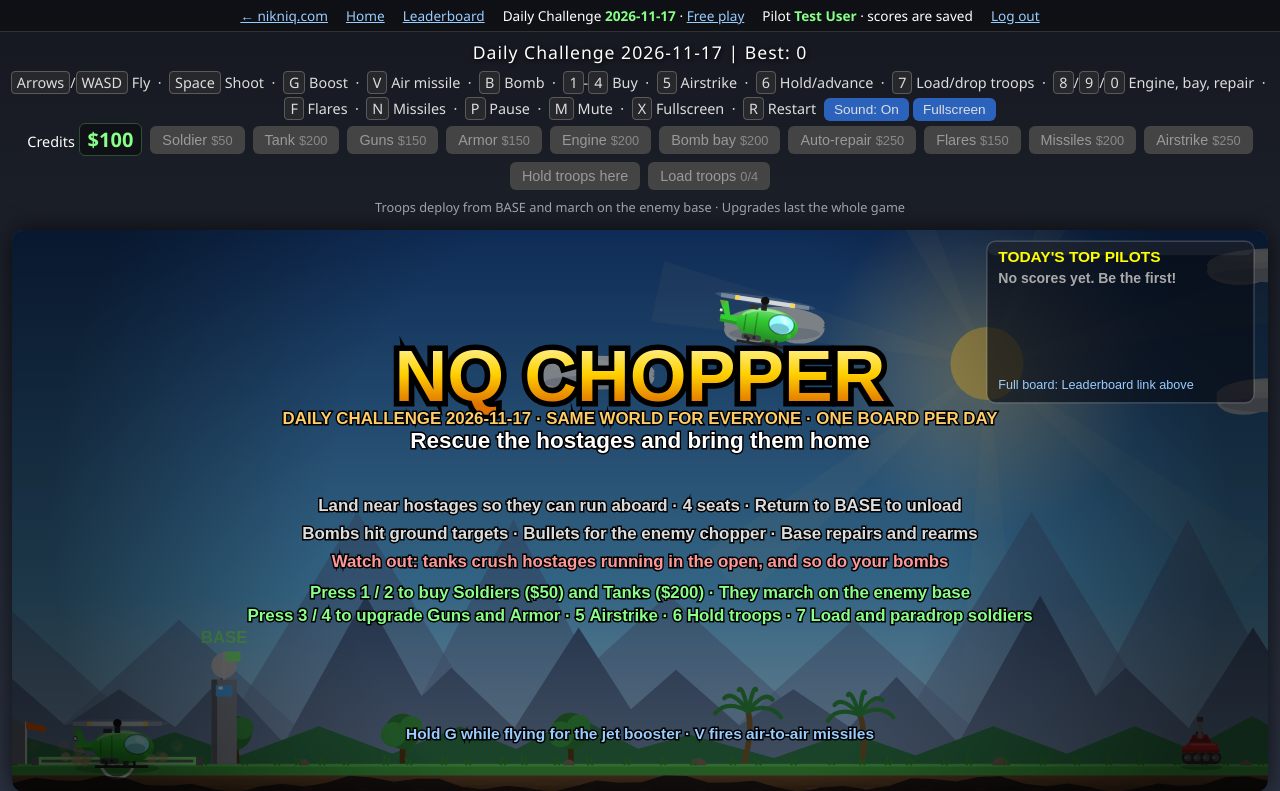
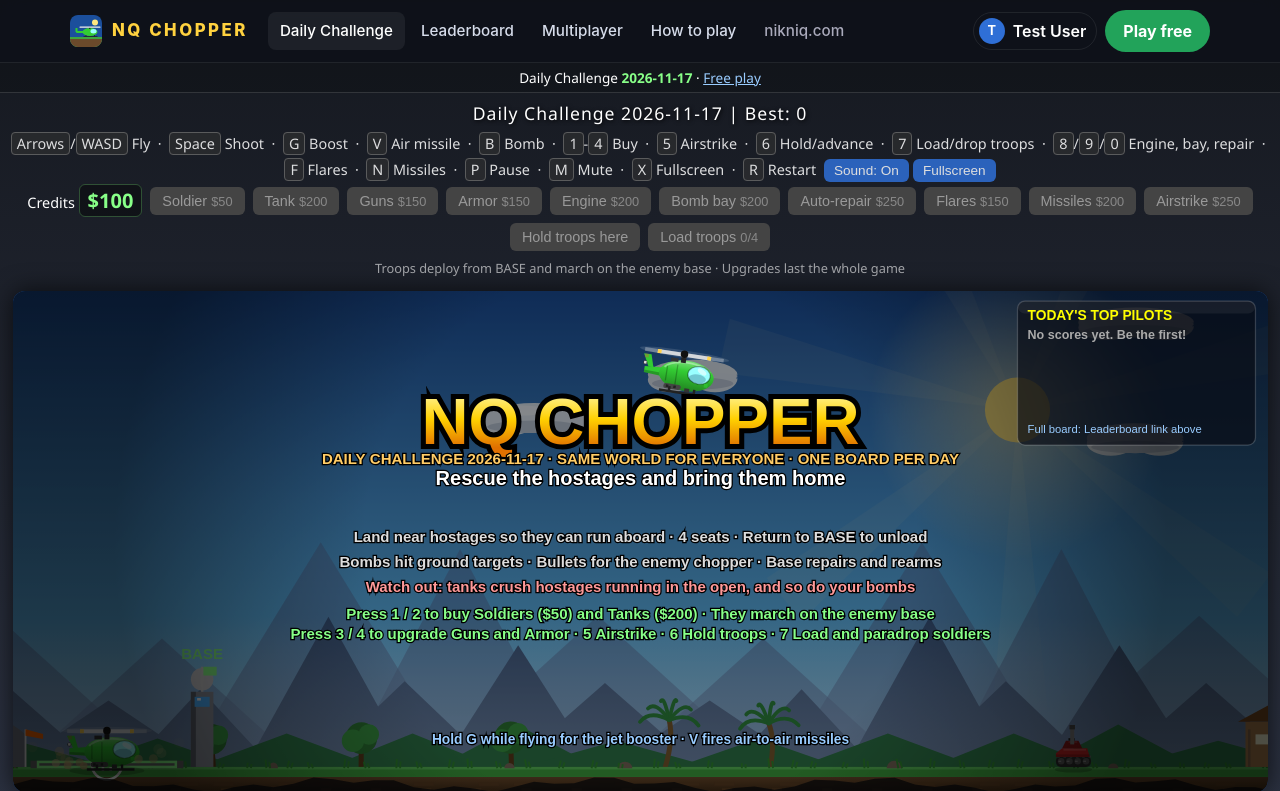
Before and after one commit to nikniq/nq-chopper, a Laravel app: page /auth/play?daily=1 in a window 1280 px wide. Shown: the top 791 px of the page. Run offline with Laravel 12, Linux system fonts and the light colour scheme; a user stored in the database is signed in; data comes from the database, SQL or seed files in the repository; data that the repository does not hold is empty.

Commit message:
Same top bar on the game page as the rest of the site; match/daily info moves to a slim strip under it
Co-Authored-By: Claude Opus 5.5 <noreply@anthropic.com>

```diff
--- a/public_html/css/game.css
+++ b/public_html/css/game.css
@@ -2,7 +2,7 @@ body { margin: 0; background: linear-gradient(to bottom, #15181f 0%, #2b3140 100
 #gameWrapper { display: flex; justify-content: center; align-items: center; padding: 8px 12px 12px; width: 100%; box-sizing: border-box; }
 #canvasWrapper { width: 640px; height: 400px; display: inline-block; position: relative; max-width: 100%; }
 canvas { display: block; width: 640px; height: 400px; background: #1b4f9c; box-shadow: 0 0 24px #000a; border-radius: 12px; transform-origin: top left; touch-action: none; -webkit-user-drag: none; image-rendering: auto; }
-#topbar { text-align: center; font-size: 0.85rem; padding: 6px 12px; background: #0005; border-bottom: 1px solid #fff2; display: flex; justify-content: center; gap: 18px; flex-wrap: wrap; }
+#topbar { text-align: center; font-size: 0.85rem; padding: 5px 12px; background: #0003; border-bottom: 1px solid #fff2; display: flex; justify-content: center; gap: 18px; flex-wrap: wrap; }
 #topbar a { color: #9cf; } #topbar strong { color: #8f8; }
 #topbar .linkbtn { background: none; border: none; color: #9cf; cursor: pointer; font: inherit; padding: 0; text-decoration: underline; }
 #score { text-align: center; font-size: 1.1rem; margin-top: 8px; letter-spacing: 1px; text-shadow: 1px 1px 4px #000; }
@@ -37,7 +37,7 @@ canvas:focus-visible { outline-offset: -3px; }
 .sr-only { position: absolute; width: 1px; height: 1px; padding: 0; margin: -1px; overflow: hidden; clip: rect(0,0,0,0); white-space: nowrap; border: 0; }
 /* Phones in landscape: give the canvas the screen */
 @media (max-height: 520px) and (orientation: landscape) {
-    #topbar { display: none; }
+    #topbar, .topbar { display: none; }
     #score { font-size: 0.8rem; margin-top: 2px; }
     #controls { margin: 0; line-height: 1.3; }
     #controls #keyHelp, #controls #touchHelp { display: none !important; }
@@ -128,3 +128,6 @@ body.touch[data-screen="gameover"] #pauseMenu .pm-solo { display: none; }
     body.touch #gameWrapper { padding: 0 max(4px, env(safe-area-inset-right)) env(safe-area-inset-bottom) max(4px, env(safe-area-inset-left)); }
     body.touch canvas { border-radius: 0; box-shadow: none; }
 }
+
+/* Shared top bar on the game page: not sticky, so it scrolls away and never covers the canvas */
+body > .topbar { position: relative; }
--- /dev/null
+++ b/public_html/css/nav.css
@@ -0,0 +1,47 @@
+/* Shared top bar: site pages and the game page (self-contained, scoped to .topbar) */
+.topbar { --line: #ffffff14; --panel: #151b26; --gold: #ffd23f; --play: #22a35a; --play-hover: #2bbf6b; --muted: #aab; font-family: Inter, 'Segoe UI', system-ui, -apple-system, Arial, sans-serif; line-height: 1.5; text-align: left; }
+.topbar *, .topbar *::before, .topbar *::after { box-sizing: border-box; }
+.topbar .nav { display: flex; justify-content: space-between; align-items: center; }
+.topbar .brand { text-decoration: none; font-weight: 800; }
+.topbar .nav-links { display: flex; align-items: center; }
+.topbar .nav-links a { text-decoration: none; }
+.topbar .parent-site { color: var(--muted) !important; }
+.topbar .parent-site:hover { color: #fff !important; }
+.topbar .btn { display: inline-block; color: #fff !important; border: none; cursor: pointer; text-decoration: none; font-size: 1rem; }
+.topbar .btn-play { background: var(--play); font-weight: 700; } .topbar .btn-play:hover { background: var(--play-hover); }
+.topbar button.link { background: none; border: none; cursor: pointer; font: inherit; }
+.topbar form { margin: 0; }
+.topbar { position: sticky; top: 0; z-index: 50; background: #0d1118d9; backdrop-filter: saturate(1.4) blur(10px); -webkit-backdrop-filter: saturate(1.4) blur(10px); border-bottom: 1px solid var(--line); }
+.topbar .nav { max-width: 1180px; margin: 0 auto; padding: 10px 20px; background: none; border: 0; flex-wrap: nowrap; gap: 20px; }
+.topbar .brand { display: flex; align-items: center; gap: 10px; color: var(--gold); text-shadow: none; font-size: 1.05rem; letter-spacing: 2.5px; white-space: nowrap; }
+.topbar .brand img { border-radius: 8px; }
+.nav-menu { display: flex; align-items: center; justify-content: space-between; flex: 1; gap: 20px; }
+.topbar .nav-links { gap: 4px; flex-wrap: nowrap; }
+.topbar .nav-links a { color: #d6dcea; padding: 8px 12px; border-radius: 8px; font-weight: 500; font-size: 0.95rem; white-space: nowrap; }
+.topbar .nav-links a:hover, .topbar .nav-links a.active { color: #fff; background: #ffffff10; }
+.topbar .parent-site { margin-left: 0; font-size: 0.85rem; }
+.nav-actions { display: flex; align-items: center; gap: 8px; }
+.nav-login { color: #d6dcea; text-decoration: none; padding: 8px 10px; font-weight: 500; }
+.nav-login:hover { color: #fff; }
+.nav-actions .btn-play { padding: 9px 18px; border-radius: 999px; }
+.account { position: relative; }
+.account summary { list-style: none; display: flex; align-items: center; gap: 8px; cursor: pointer; padding: 5px 10px 5px 5px; border-radius: 999px; border: 1px solid var(--line); }
+.account summary::-webkit-details-marker { display: none; }
+.account summary img, .account .avatar { width: 26px; height: 26px; border-radius: 50%; }
+.account .avatar { display: grid; place-items: center; background: #2f6fd6; font-weight: 700; font-size: 0.8rem; }
+.account .pilot { color: #fff; font-weight: 600; max-width: 140px; overflow: hidden; text-overflow: ellipsis; white-space: nowrap; }
+.account-menu { position: absolute; right: 0; top: calc(100% + 8px); min-width: 200px; background: var(--panel); border: 1px solid var(--line); border-radius: 12px; padding: 6px; box-shadow: 0 16px 40px #0008; display: flex; flex-direction: column; }
+.account-menu a, .account-menu button.link { color: #e6ebf5; text-decoration: none; padding: 9px 12px; border-radius: 8px; text-align: left; width: 100%; }
+.account-menu a:hover, .account-menu button.link:hover { background: #ffffff10; }
+.nav-toggle, .nav-burger { display: none; }
+@media (max-width: 900px) {
+  .topbar .nav { flex-wrap: wrap; }
+  .nav-burger { display: flex; flex-direction: column; gap: 5px; margin-left: auto; padding: 10px; cursor: pointer; }
+  .nav-burger span { width: 22px; height: 2px; background: #fff; border-radius: 2px; }
+  .nav-menu { display: none; flex-basis: 100%; flex-direction: column; align-items: stretch; gap: 10px; padding: 6px 0 10px; }
+  .nav-toggle:checked ~ .nav-menu { display: flex; }
+  .topbar .nav-links { flex-direction: column; align-items: stretch; flex-wrap: wrap; }
+  .nav-actions { flex-wrap: wrap; }
+  .account-menu { position: static; margin-top: 6px; box-shadow: none; }
+}
+@media (max-width: 600px) { .topbar .parent-site { display: none; } }
--- a/resources/views/game.blade.php
+++ b/resources/views/game.blade.php
@@ -5,16 +5,16 @@
     <meta name="viewport" content="width=device-width, initial-scale=1.0, viewport-fit=cover">
     <title>{{ config('app.name', 'NQ Chopper') }}</title>
     <link rel="stylesheet" href="{{ asset('css/game.css') }}?v={{ filemtime(public_path('css/game.css')) }}">
+    <link rel="stylesheet" href="{{ asset('css/nav.css') }}?v={{ filemtime(public_path('css/nav.css')) }}">
     @include('partials.head-meta')
     <meta name="csrf-token" content="{{ csrf_token() }}">
     @include('partials.analytics')
 </head>
 <body>
     <a class="skip-link" href="#gameCanvas">Skip to game</a>
+    @include('partials.nav')
+    @if (!empty($match) || !empty($daily) || !auth()->check())
     <div id="topbar">
-        <a href="https://nikniq.com" title="Back to nikniq.com">&larr; nikniq.com</a>
-        <a href="{{ route('home') }}">Home</a>
-        <a href="{{ route('leaderboard') }}">Leaderboard</a>
         @if (!empty($match))
             <span>Online match <strong>{{ $match['code'] }}</strong> &middot; <a href="{{ route('multiplayer') }}">Lobby</a>
                 @if ($match['role'] === 'host' && empty($match['opponent']))
@@ -24,13 +24,11 @@
         @elseif (!empty($daily))
             <span>Daily Challenge <strong>{{ $daily['day'] }}</strong> &middot; <a href="{{ route('game') }}">Free play</a></span>
         @endif
-        @auth
-            <span>Pilot <strong>{{ auth()->user()->name }}</strong> &middot; scores are saved</span>
-            <form method="POST" action="{{ route('logout') }}" style="display:inline">@csrf<button type="submit" class="linkbtn">Log out</button></form>
-        @else
-            <span><a href="{{ route('login') }}">Log in</a> or <a href="{{ route('register') }}">register</a> to save your scores</span>
-        @endauth
+        @guest
+            <span><a href="{{ route('login') }}">Log in</a> or <a href="{{ route('register') }}">sign up</a> to save your scores</span>
+        @endguest
     </div>
+    @endif
     <div id="score">Score: 0 | Rescued: 0</div>
     <div id="controls">
         <span id="keyHelp"><kbd>Arrows</kbd>/<kbd>WASD</kbd> Fly &nbsp;·&nbsp; <kbd>Space</kbd> Shoot &nbsp;·&nbsp; <kbd>G</kbd> Boost &nbsp;·&nbsp; <kbd>V</kbd> Air missile &nbsp;·&nbsp; <kbd>B</kbd> Bomb &nbsp;·&nbsp; <kbd>1</kbd>-<kbd>4</kbd> Buy &nbsp;·&nbsp; <kbd>5</kbd> Airstrike &nbsp;·&nbsp; <kbd>6</kbd> Hold/advance &nbsp;·&nbsp; <kbd>7</kbd> Load/drop troops &nbsp;·&nbsp; <kbd>8</kbd>/<kbd>9</kbd>/<kbd>0</kbd> Engine, bay, repair &nbsp;·&nbsp; <kbd>F</kbd> Flares &nbsp;·&nbsp; <kbd>N</kbd> Missiles &nbsp;·&nbsp; <kbd>P</kbd> Pause &nbsp;·&nbsp; <kbd>M</kbd> Mute &nbsp;·&nbsp; <kbd>X</kbd> Fullscreen &nbsp;·&nbsp; <kbd>R</kbd> Restart</span>
--- a/resources/views/layouts/app.blade.php
+++ b/resources/views/layouts/app.blade.php
@@ -6,6 +6,7 @@
     <meta name="csrf-token" content="{{ csrf_token() }}">
     <title>@yield('title', config('app.name', 'NQ Chopper'))</title>
     <link rel="stylesheet" href="{{ asset('css/site.css') }}?v={{ filemtime(public_path('css/site.css')) }}">
+    <link rel="stylesheet" href="{{ asset('css/nav.css') }}?v={{ filemtime(public_path('css/nav.css')) }}">
     @include('partials.head-meta')
     @include('partials.analytics')
 </head>
--- a/resources/views/partials/nav.blade.php
+++ b/resources/views/partials/nav.blade.php
@@ -35,7 +35,7 @@
                     <a href="{{ route('login') }}" class="nav-login">Log in</a>
                     <a href="{{ route('register') }}" class="nav-login">Sign up</a>
                 @endauth
-                <a href="{{ route('game') }}" class="btn btn-play">Play free</a>
+                @unless (request()->routeIs('game') && !request()->boolean('daily'))<a href="{{ route('game') }}" class="btn btn-play">Play free</a>@endunless
             </div>
         </div>
     </nav>
```
Also changed, not shown: public_html/css/site.css (+0 -34 lines).
